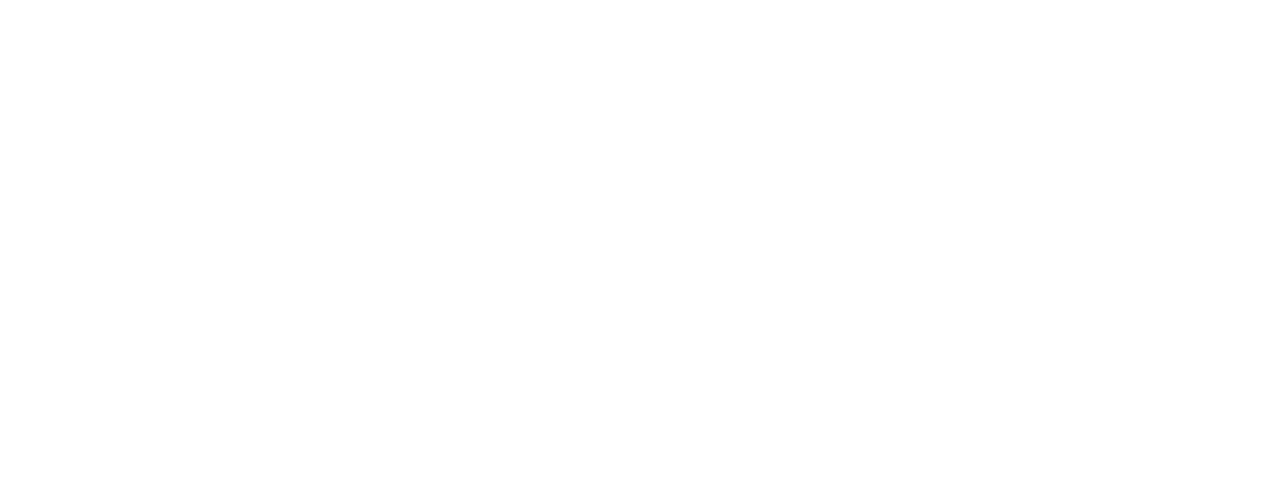
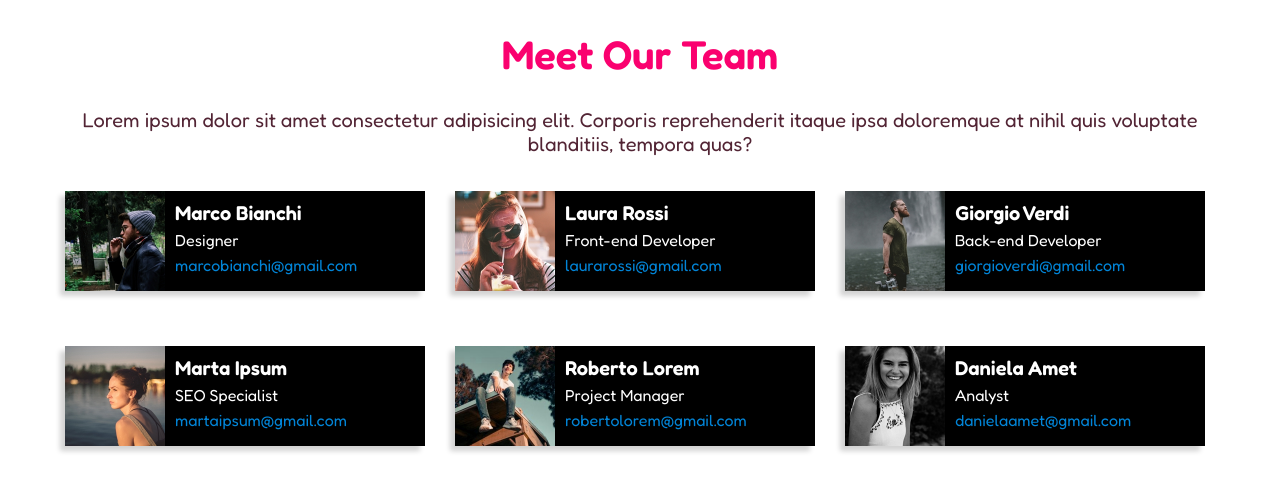
Before and after one commit to venerabaiamankyzy/html-css-float-cards, a plain HTML site: page index.html in a window 1280 px wide. Drawn offline with Linux system fonts and the light colour scheme.

Commit message:
modificated

```diff
--- a/css/style.css
+++ b/css/style.css
@@ -3,3 +3,75 @@
   padding: 0;
   box-sizing: border-box;
 }
+.container {
+  max-width: 1200px;
+  margin: auto;
+
+}
+.title {
+  font-size: 40px;
+  color: #FA016F;
+  text-align: center;
+  margin: 30px;
+}
+.text {
+  font-size: 20px;
+  color: #522434;
+  text-align: center;
+  margin-bottom: 20px;
+}
+
+body {
+  font-family: Fredoka, sans-serif;
+}
+
+.img {
+  float: left;
+  width: 100px;
+  height: 100px;
+  margin-right: 10px;
+}
+
+
+  .clearfix::after {
+    content: "";
+    clear: both;
+    display: table;
+  }
+
+.card {
+  width: 360px;
+  height: 100px;
+  background-color: black;
+  float: left;
+  margin: 15px;
+  margin-bottom: 40px;
+  box-shadow: -5px 5px 5px lightgrey;
+
+ width: calc(100% / 3)-30px;
+}
+
+.info {
+  color: white;
+  margin-top: 10px;
+}
+
+.name {
+  font-size: 20px;
+  font-weight: bolder;
+  margin: 5px;
+}
+ .role {
+font-size: 16px;
+margin: 5px;
+font-weight: normal;
+ }
+
+ a {
+  text-decoration: none;
+  color: #0285D8;
+ }
+
+.row {
+  margin-left: 10px;
+}
--- a/index.html
+++ b/index.html
@@ -5,8 +5,72 @@
   <meta http-equiv="X-UA-Compatible" content="IE=edge">
   <meta name="viewport" content="width=device-width, initial-scale=1.0">
   <title>HTML CSS Float Cards</title>
+
+  <link rel="preconnect" href="https://fonts.googleapis.com">
+<link rel="preconnect" href="https://fonts.gstatic.com" crossorigin>
+<link href="https://fonts.googleapis.com/css2?family=Fredoka:wght@400;600&display=swap" rel="stylesheet">
+
+  <link rel="stylesheet" href="./css/style.css">
 </head>
 <body>
+  <header>
+    <div class="container">
+      <h1 class="title">Meet Our Team</h1>
+    <p class="text">Lorem ipsum dolor sit amet consectetur adipisicing elit. Corporis reprehenderit itaque ipsa doloremque at nihil quis voluptate blanditiis, tempora quas?</p>
+  </div>
 
+  </header>
+  <div class="container">
+    <div class="row">
+    <div class="card clearfix">
+    <img class="img" src="./img/male1.png" alt="imageofman1">
+    <div class="info">
+      <div class="name">Marco Bianchi</div>
+      <div class="role">Designer</div>
+      <div class="email"><a href="#">marcobianchi@gmail.com</a></div>
+    </div>
+  </div>
+    <div class="card">
+    <img class="img" src="./img/female1.png" alt="imageofman1">
+    <div class="info">
+      <div class="name">Laura Rossi</div>
+      <div class="role">Front-end Developer</div>
+      <div class="email"><a href="#">laurarossi@gmail.com</a></div>
+    </div>
+  </div>
+    <div class="card">
+        <img class="img" src="./img/male2.png" alt="imageofman1">
+      <div class="info">
+        <div class="name">Giorgio Verdi</div>
+        <div class="role">Back-end Developer</div>
+        <div class="email"><a href="#">giorgioverdi@gmail.com</a></div>
+      </div>
+    </div>
+    <div class="card">
+        <img class="img" src="./img/female2.png" alt="imageofman1">
+      <div class="info">
+        <div class="name">Marta Ipsum</div>
+        <div class="role">SEO Specialist</div>
+        <div class="email"><a href="#">martaipsum@gmail.com</a></div>
+      </div>
+    </div>
+    <div class="card">
+        <img class="img" src="./img/male3.png" alt="imageofman1">
+      <div class="info">
+        <div class="name">Roberto Lorem</div>
+        <div class="role">Project Manager</div>
+        <div class="email"><a href="#">robertolorem@gmail.com</a></div>
+      </div>
+    </div>
+    <div class="card">
+        <img class="img" src="./img/female3.png" alt="imageofman1">
+      <div class="info">
+        <div class="name">Daniela Amet</div>
+        <div class="role">Analyst</div>
+        <div class="email"><a href="#">danielaamet@gmail.com</a></div>
+      </div>
+    </div>
+</div>
+</div>
 </body>
 </html>
```
Also changed, not shown: img/screen.png (added).
